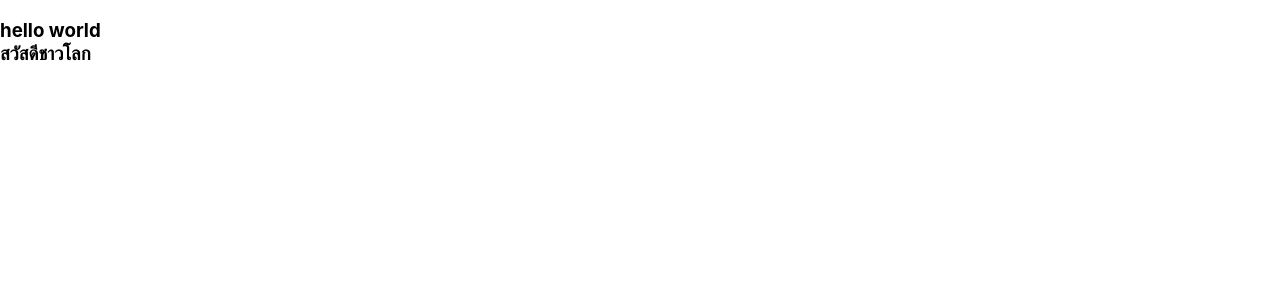
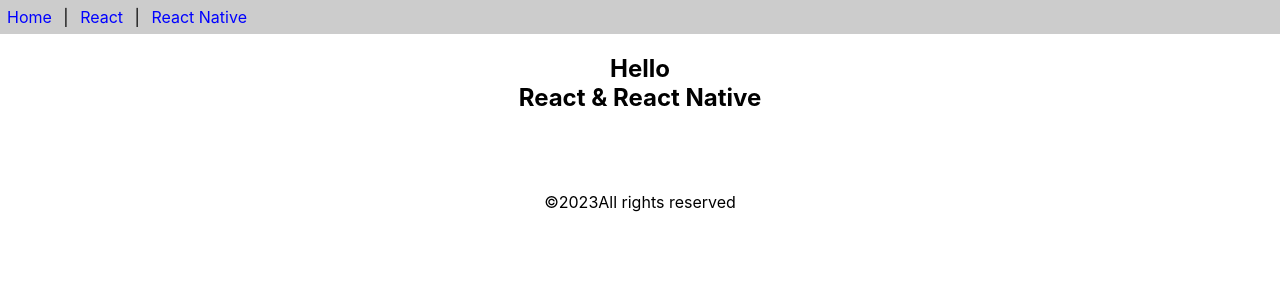
Before and after one commit to Zerlix2744/app1, a React (Create React App) app: page / in a window 1280 px wide. Shown: the top 300 px of the page. Built offline with nearby package versions, Linux system fonts and the light colour scheme.

Commit message:
Create func-component and edit app.js
Create function-component and edit app.js

```diff
--- a/src/App.js
+++ b/src/App.js
@@ -1,9 +1,9 @@
 import React from 'react'
+import { Header,Content,Footer } from './func-component'
 
-function App() {
-  return (
-    <h3>hello world <br/>สวัสดีชาวโลก</h3>
-  );
+function App(){
+  return(
+    [<Header/>,<Content/>,<Footer/>]
+  )
 }
-
-export default App;
+export default App
--- /dev/null
+++ b/src/func-component.js
@@ -0,0 +1,32 @@
+import React from 'react'
+
+export function Header(){
+    const aStyle = {
+        display:'inline-block',
+        color:'blue',
+        margin:'7px',
+        textDecoration:'none',
+}
+        return(
+            <div style={{backgroundColor:'#ccc'}}>
+                <a href=" "style={aStyle}>Home </a> |&nbsp;
+                <a href=" "style={aStyle}>React </a> |&nbsp;
+                <a href=" "style={aStyle}>React Native </a>
+            </div>
+        )
+}
+export function Content(){
+    return(
+        <div style={{textAlign:'center'}}>
+            <h2>Hello<br/>React & React Native</h2>
+            <br/><br/><br/>
+        </div>
+    )
+}
+export const Footer = () => {
+    return (
+        <div style={{textAlign:'center'}}>
+            &copy;{new Date().getFullYear()}All rights reserved
+        </div>
+    )
+}
```
